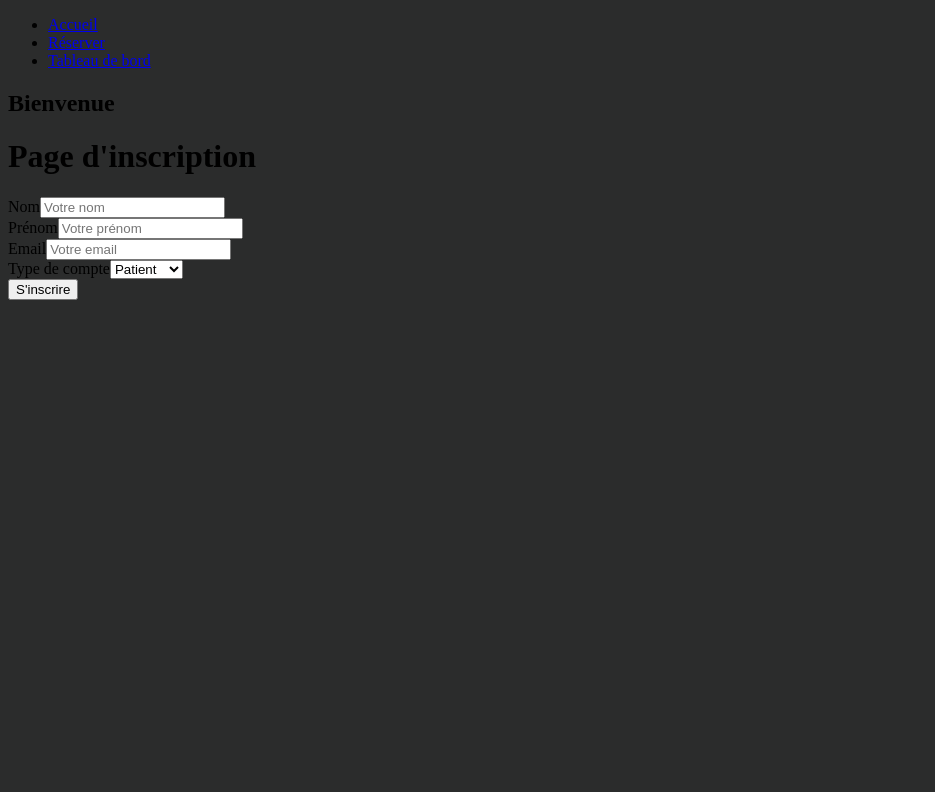
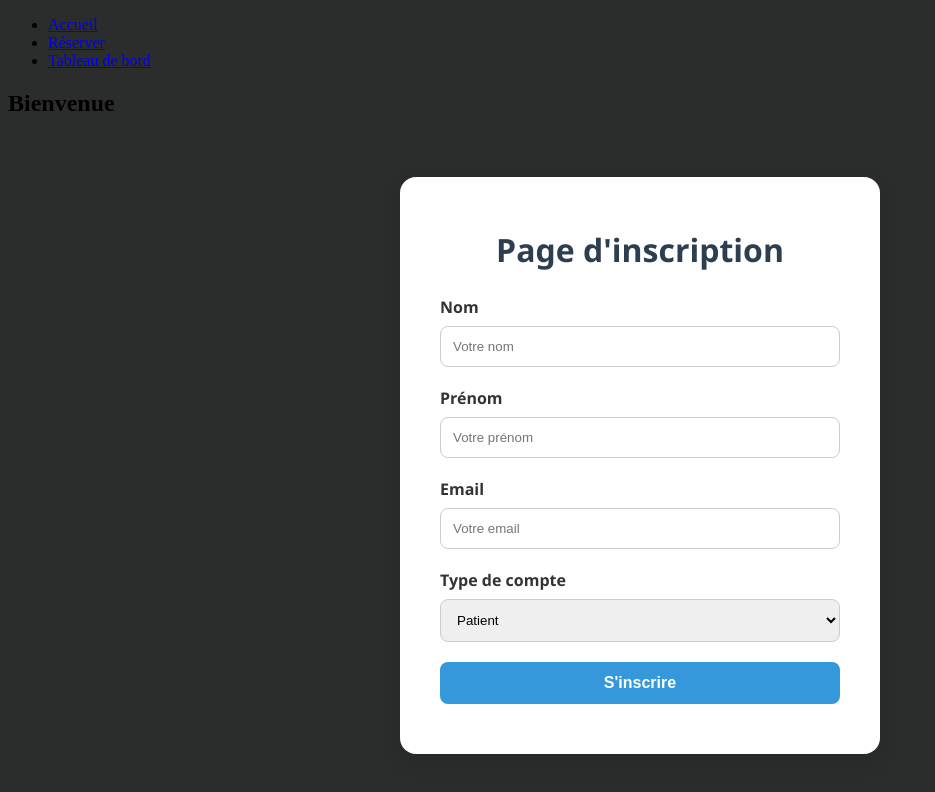
Before and after one commit to dadafax/HSV, a React app: page / in a window 1280 px wide. Shown: the top 792 px of the page, without its empty margins (0-935 px from the left). Built offline with nearby package versions, Linux system fonts and the light colour scheme.

Commit message:
css de la page login

```diff
--- a/src/App.css
+++ b/src/App.css
@@ -1,3 +1,82 @@
 body {
     background-color: rgb(43, 44, 44);
+
 }
+
+.login-container {
+  max-width: 400px;
+  margin: 60px auto;
+  padding: 30px 40px;
+  background-color: #ffffff;
+  box-shadow: 0 8px 20px rgba(0, 0, 0, 0.1);
+  border-radius: 16px;
+  font-family: "Segoe UI", sans-serif;
+}
+
+.login-container h1 {
+  text-align: center;
+  margin-bottom: 25px;
+  color: #2c3e50;
+}
+
+.group {
+  margin-bottom: 20px;
+  display: flex;
+  flex-direction: column;
+}
+
+.group label {
+  margin-bottom: 8px;
+  font-weight: 600;
+  color: #333;
+}
+
+.group input,
+.group select {
+  padding: 12px;
+  border: 1px solid #ccc;
+  border-radius: 8px;
+  outline: none;
+  transition: border 0.2s ease;
+}
+
+.group input:focus,
+.group select:focus {
+  border-color: #3498db;
+}
+
+.message {
+  background-color: #eafaf1;
+  border: 1px solid #2ecc71;
+  color: #27ae60;
+  padding: 12px;
+  border-radius: 8px;
+  margin-bottom: 20px;
+  text-align: center;
+  font-weight: 500;
+}
+
+/* Button styling */
+button {
+  width: 100%;
+  padding: 12px;
+  background-color: #3498db;
+  border: none;
+  color: white;
+  font-size: 16px;
+  font-weight: bold;
+  border-radius: 8px;
+  cursor: pointer;
+  transition: background 0.3s ease;
+}
+
+button:hover {
+  background-color: #2980b9;
+}
+
+@media (max-width: 480px) {
+  .login-container {
+    padding: 20px;
+    margin: 30px 15px;
+  }
+}
```
